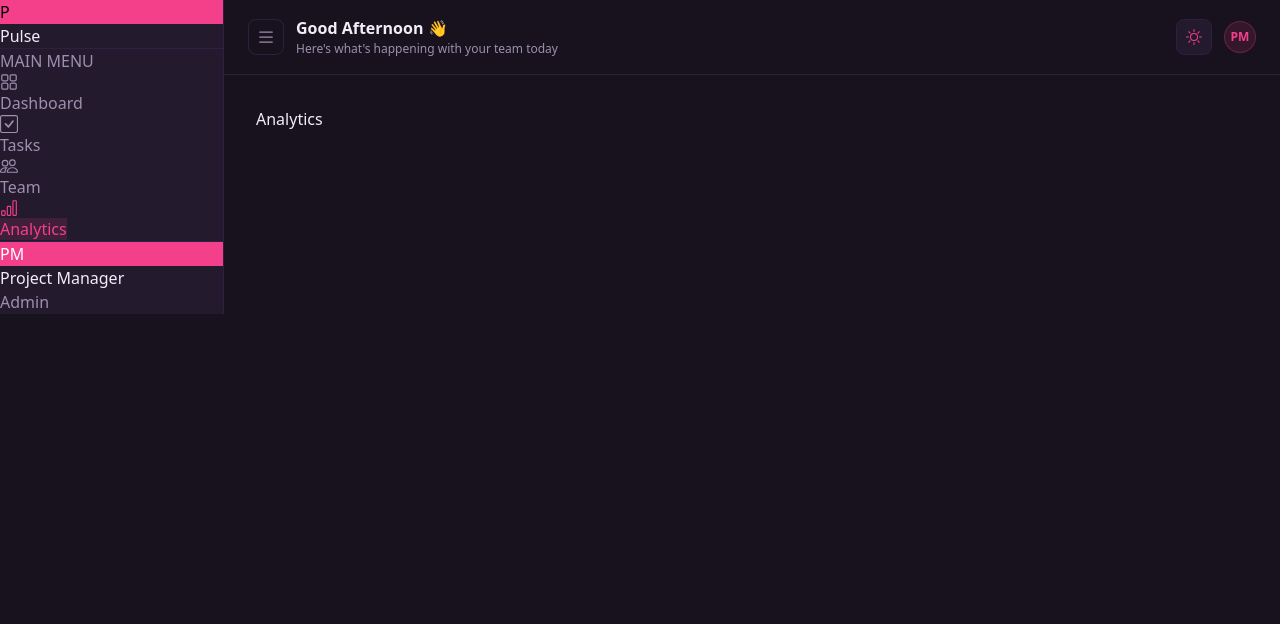
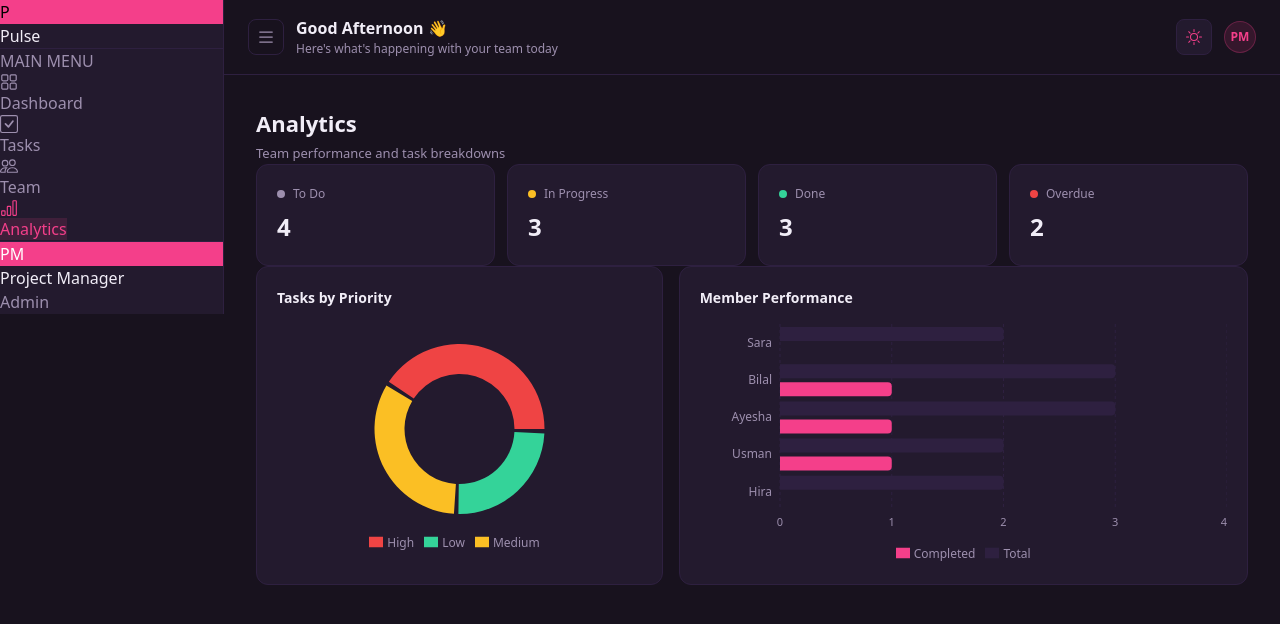
Before and after one commit to munibah1707-cpu/pulse-dashboard, a React (Vite) app: page /analytics in a window 1280 px wide. Shown: the top 624 px of the page. Built offline with nearby package versions, Linux system fonts and the light colour scheme.

Commit message:
Task 19: Analytics page with priority and member performance charts

```diff
--- a/src/pages/Analytics.jsx
+++ b/src/pages/Analytics.jsx
@@ -1,7 +1,151 @@
+import { useTheme } from '../context/ThemeContext'
+import { useTasks } from '../context/TaskContext'
+import { teamMembers } from '../data/mockData'
+import {
+  PieChart, Pie, Cell, Tooltip, ResponsiveContainer,
+  BarChart, Bar, XAxis, YAxis, CartesianGrid, Legend,
+} from 'recharts'
+
+const priorityColors = { high: '#EF4444', medium: '#FBBF24', low: '#34D399' }
+const statusConfig = {
+  todo: { label: 'To Do', color: '#9D8FAE' },
+  inprogress: { label: 'In Progress', color: '#FBBF24' },
+  done: { label: 'Done', color: '#34D399' },
+  overdue: { label: 'Overdue', color: '#EF4444' },
+}
+
 export default function Analytics() {
+  const { isDark } = useTheme()
+  const { tasks } = useTasks()
+
+  const cardStyle = {
+    background: isDark ? '#231A2E' : '#FFFFFF',
+    border: `1px solid ${isDark ? '#2E2040' : '#E8DFF5'}`,
+    borderRadius: 12,
+    padding: 20,
+  }
+  const textMuted = isDark ? '#9D8FAE' : '#6B5B80'
+  const textMain = isDark ? '#F1EDF7' : '#18121E'
+
+  // Priority distribution
+  const priorityData = ['high', 'medium', 'low'].map(p => ({
+    name: p.charAt(0).toUpperCase() + p.slice(1),
+    value: tasks.filter(t => t.priority === p).length,
+    key: p,
+  })).filter(d => d.value > 0)
+
+  // Member performance
+  const memberData = teamMembers.map(m => {
+    const memberTasks = tasks.filter(t => t.assigneeId === m.id)
+    return {
+      name: m.name.split(' ')[0], // first name, keeps bars compact
+      completed: memberTasks.filter(t => t.status === 'done').length,
+      total: memberTasks.length,
+    }
+  })
+
+  // Status breakdown counts
+  const statusCounts = Object.keys(statusConfig).map(key => ({
+    key,
+    ...statusConfig[key],
+    count: tasks.filter(t => t.status === key).length,
+  }))
+
+  const tooltipStyle = {
+    background: isDark ? '#231A2E' : '#FFFFFF',
+    border: `1px solid ${isDark ? '#2E2040' : '#E8DFF5'}`,
+    borderRadius: 8,
+    fontSize: 12,
+    color: textMain,
+  }
+
   return (
-    <div>
-      <h2 className="text-2xl font-semibold" style={{ color: '#F1EDF7' }}>Analytics</h2>
+    <div className="flex flex-col gap-6">
+
+      {/* Page header */}
+      <div>
+        <h2 style={{ fontSize: 22, fontWeight: 600, color: textMain }}>Analytics</h2>
+        <p style={{ fontSize: 13, color: textMuted, marginTop: 4 }}>
+          Team performance and task breakdowns
+        </p>
+      </div>
+
+      {/* Status breakdown row */}
+      <div style={{
+        display: 'grid',
+        gridTemplateColumns: 'repeat(auto-fit, minmax(140px, 1fr))',
+        gap: 12,
+      }}>
+        {statusCounts.map(s => (
+          <div key={s.key} style={cardStyle}>
+            <div style={{ display: 'flex', alignItems: 'center', gap: 8, marginBottom: 6 }}>
+              <span style={{
+                width: 8, height: 8, borderRadius: '50%',
+                background: s.color, display: 'inline-block',
+              }} />
+              <p style={{ fontSize: 12, color: textMuted }}>{s.label}</p>
+            </div>
+            <p style={{ fontSize: 24, fontWeight: 700, color: textMain }}>{s.count}</p>
+          </div>
+        ))}
+      </div>
+
+      {/* Charts row */}
+      <div style={{
+        display: 'grid',
+        gridTemplateColumns: 'minmax(0, 1fr) minmax(0, 1.4fr)',
+        gap: 16,
+      }}>
+
+        {/* Priority distribution donut */}
+        <div style={cardStyle}>
+          <p style={{ fontSize: 14, fontWeight: 600, color: textMain, marginBottom: 16 }}>
+            Tasks by Priority
+          </p>
+          <ResponsiveContainer width="100%" height={240}>
+            <PieChart>
+              <Pie
+                data={priorityData}
+                dataKey="value"
+                nameKey="name"
+                cx="50%"
+                cy="50%"
+                innerRadius={55}
+                outerRadius={85}
+                paddingAngle={3}
+              >
+                {priorityData.map((entry) => (
+                  <Cell key={entry.key} fill={priorityColors[entry.key]} stroke="none" />
+                ))}
+              </Pie>
+              <Tooltip contentStyle={tooltipStyle} />
+              <Legend
+                verticalAlign="bottom"
+                height={30}
+                formatter={(value) => <span style={{ color: textMuted, fontSize: 12 }}>{value}</span>}
+              />
+            </PieChart>
+          </ResponsiveContainer>
+        </div>
+
+        {/* Member performance bar chart */}
+        <div style={cardStyle}>
+          <p style={{ fontSize: 14, fontWeight: 600, color: textMain, marginBottom: 16 }}>
+            Member Performance
+          </p>
+          <ResponsiveContainer width="100%" height={240}>
+            <BarChart data={memberData} layout="vertical" margin={{ left: 10 }}>
+              <CartesianGrid strokeDasharray="3 3" stroke={isDark ? '#2E2040' : '#E8DFF5'} horizontal={false} />
+              <XAxis type="number" allowDecimals={false} tick={{ fill: textMuted, fontSize: 11 }} axisLine={false} tickLine={false} />
+              <YAxis type="category" dataKey="name" tick={{ fill: textMuted, fontSize: 12 }} axisLine={false} tickLine={false} width={70} />
+              <Tooltip contentStyle={tooltipStyle} cursor={{ fill: isDark ? '#2E204066' : '#F8F5FF' }} />
+              <Legend formatter={(value) => <span style={{ color: textMuted, fontSize: 12 }}>{value}</span>} />
+              <Bar dataKey="total" name="Total" fill={isDark ? '#2E2040' : '#E8DFF5'} radius={[0, 4, 4, 0]} barSize={14} />
+              <Bar dataKey="completed" name="Completed" fill="#F43F8A" radius={[0, 4, 4, 0]} barSize={14} />
+            </BarChart>
+          </ResponsiveContainer>
+        </div>
+      </div>
     </div>
   )
 }
```
